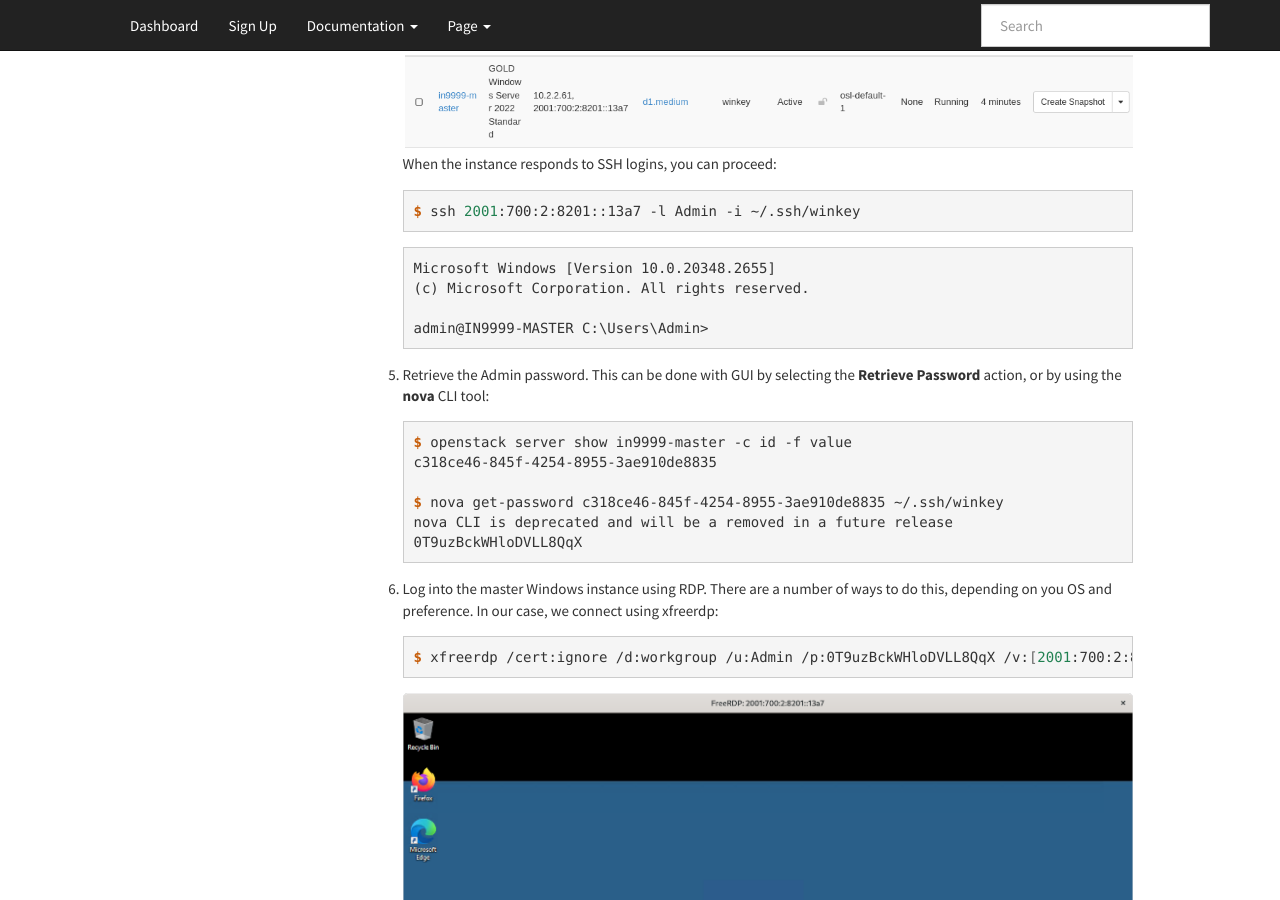
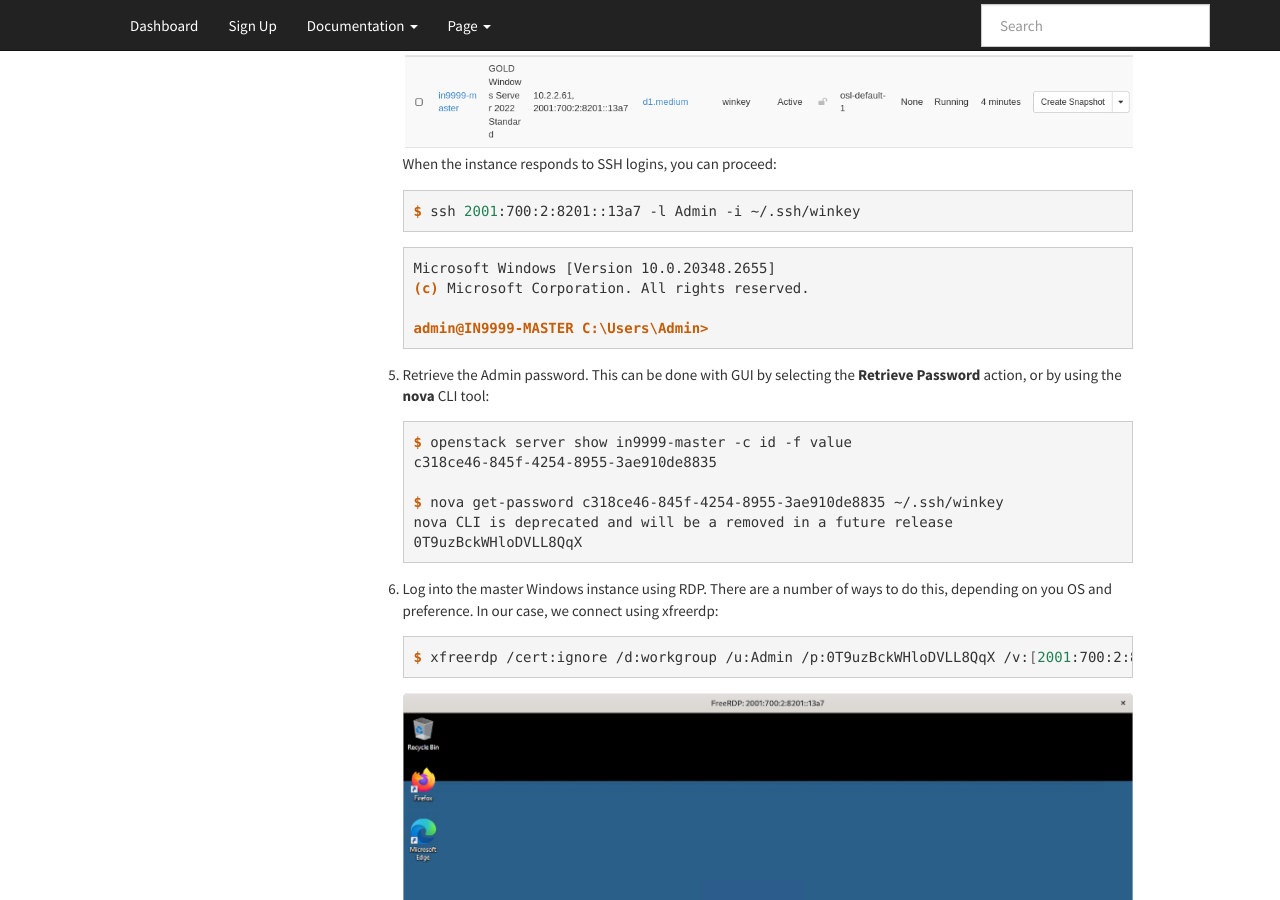
Before and after one commit to norcams/docs-enduser, a Sphinx documentation site: the page built from docs/usecase-class-windows.rst, in a window 1280 px wide and 900 px high, scrolled down 1656 px. Built offline with Sphinx 7.4.7, drawn with Linux system fonts in a browser that asks for light colours.

Commit message:
rst test

```diff
--- a/docs/usecase-class-windows.rst
+++ b/docs/usecase-class-windows.rst
@@ -109,7 +109,7 @@ Step by step example
 
      $ ssh 2001:700:2:8201::13a7 -l Admin -i ~/.ssh/winkey
 
-   .. code-block:: msdos
+   .. code-block:: doscon
 
      Microsoft Windows [Version 10.0.20348.2655]
      (c) Microsoft Corporation. All rights reserved.
```
